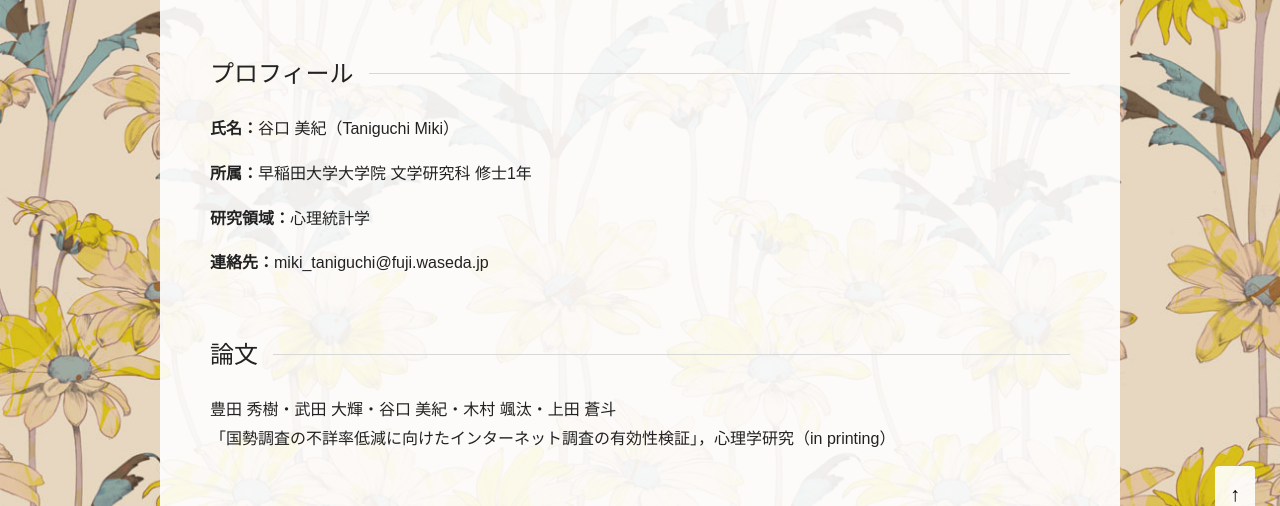
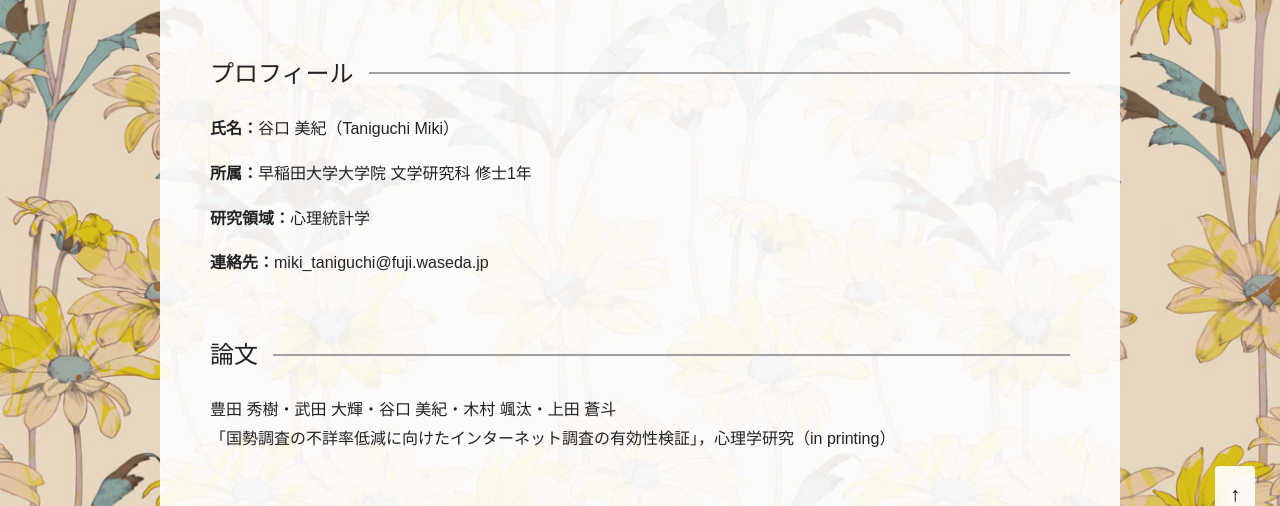
Before and after one commit to taniguchi-miki/taniguchi-miki.github.io, a plain HTML site: page index.html in a window 1280 px wide. Shown: the part 253-759 px from the top of the page. Drawn offline with Linux system fonts and the light colour scheme.

Commit message:
Update stylesheet.css

```diff
--- a/stylesheet.css
+++ b/stylesheet.css
@@ -41,13 +41,14 @@
     gap: 15px;
     margin-top: 55px;
     font-weight: 500;
+    border-bottom: none;
   }
 
   h2::after {
     content: "";
     flex: 1;
-    height: 1px;
-    background: #d8d8d8;
+    height: 2px;
+    background: #a0a0a0;
   }
 
   /* ハンバーガーボタン */
```
